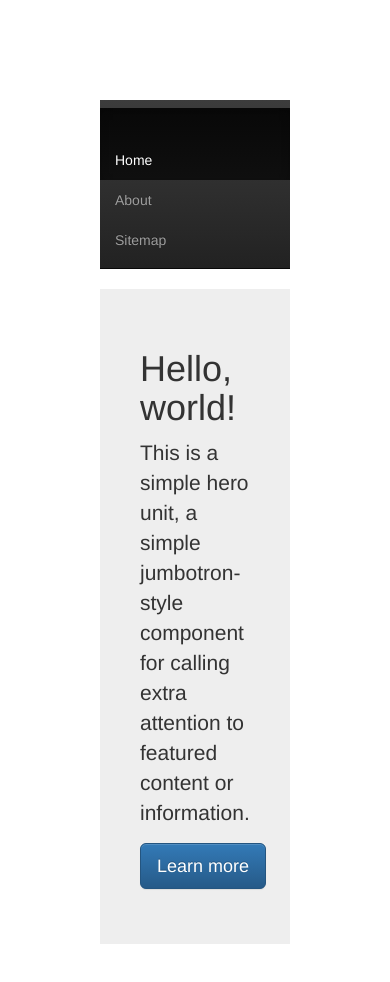
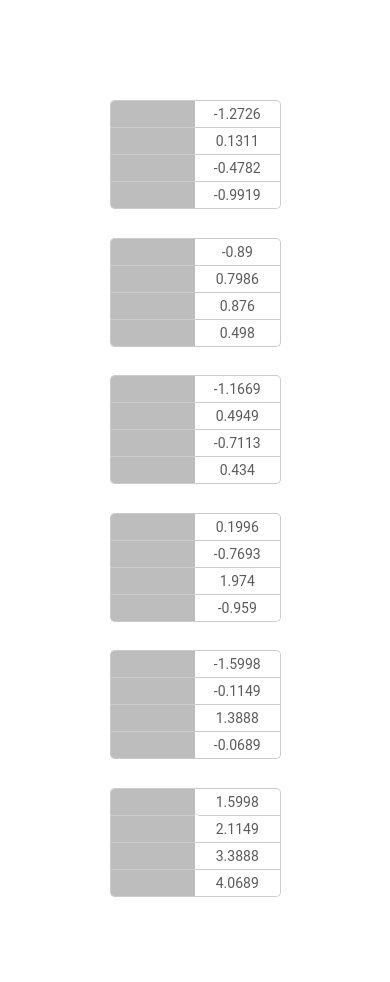
Before and after one commit to digitalenabler19/AutomationAnywhere_API_Integration, a website: page index.html in a window 390 px wide. Drawn offline with nearby package versions, Linux system fonts and the light colour scheme.

```diff
--- a/app/lib/controlRoomAPIs.js
+++ b/app/lib/controlRoomAPIs.js
@@ -1,6 +1,7 @@
 var request = require('request');
-module.exports.deployBot=function(botID,deviceIDs,botVariableObj){
+module.exports.deployBot=function(botID,deviceIDs,botVariableObj,io){
 	console.log('deployBot');
+	//io.emit('chat message', "about to deploy bot");
 	var botDetails={
  /* "fileId": req.body.botID,
   "deviceIds": req.body.deviceIDs,*/
@@ -47,7 +48,9 @@
 
             //res.send({status:"Deployment success"});
             return ({status:"Deployment success"});
+            //-----------------------------------------------
 
+  //-----------------------------------------
         }
         else if(response.statusCode == 404 )
         	 return ({status:"Device not found"});
--- a/index.html
+++ b/index.html
@@ -5,30 +5,278 @@
   <link rel="stylesheet" href="https://maxcdn.bootstrapcdn.com/bootstrap/3.3.1/css/bootstrap.min.css">
   <link rel="stylesheet" href="https://maxcdn.bootstrapcdn.com/bootstrap/3.3.1/css/bootstrap-theme.min.css">
   <script src="https://maxcdn.bootstrapcdn.com/bootstrap/3.3.1/js/bootstrap.min.js"></script>
+  <script language="javascript">
+
+
+</script>
+  <style>
+      .table {
+    display: table;
+    text-align: center;
+    width: 60%;
+    margin: 10% auto 0;
+    border-collapse: separate;
+    font-family: 'Roboto', sans-serif;
+    font-weight: 400;
+  }
+
+  .table_row {
+    display: table-row;
+  }
+
+  .theader {
+    display: table-row;
+  }
+
+  .table_header {
+    display: table-cell;
+    border-bottom: #ccc 1px solid;
+    border-top: #ccc 1px solid;
+    background: #bdbdbd;
+    color: #e5e5e5;
+    padding-top: 10px;
+    padding-bottom: 10px;
+    font-weight: 700;
+  }
+
+  .table_header:first-child {
+    border-left: #ccc 1px solid;
+    border-top-left-radius: 5px;
+  }
+
+  .table_header:last-child {
+    border-right: #ccc 1px solid;
+    border-top-right-radius: 5px;
+  }
+
+  .table_small {
+    display: table-cell;
+  }
+
+  .table_row > .table_small > .table_cell:nth-child(odd) {
+    display: none;
+    background: #bdbdbd;
+    color: #e5e5e5;
+    padding-top: 10px;
+    padding-bottom: 10px;
+  }
+
+  .table_row > .table_small > .table_cell {
+    padding-top: 3px;
+    padding-bottom: 3px;
+    color: #5b5b5b;
+    border-bottom: #ccc 1px solid;
+  }
+
+  .table_row > .table_small:first-child > .table_cell {
+    border-left: #ccc 1px solid;
+  }
+
+  .table_row > .table_small:last-child > .table_cell {
+    border-right: #ccc 1px solid;
+  }
+
+  .table_row:last-child > .table_small:last-child > .table_cell:last-child {
+    border-bottom-right-radius: 5px;
+  }
+
+  .table_row:last-child > .table_small:first-child > .table_cell:last-child {
+    border-bottom-left-radius: 5px;
+  }
+
+  .table_row:nth-child(2n+3) {
+    background: #e9e9e9;
+  }
+
+  @media screen and (max-width: 900px) {
+    .table {
+      width: 90%
+    }
+  }
+
+  @media screen and (max-width: 650px) {
+    .table {
+      display: block;
+    }
+    .table_row:nth-child(2n+3) {
+      background: none;
+    }
+    .theader {
+      display: none;
+    }
+    .table_row > .table_small > .table_cell:nth-child(odd) {
+      display: table-cell;
+      width: 50%;
+    }
+    .table_cell {
+      display: table-cell;
+      width: 50%;
+    }
+    .table_row {
+      display: table;
+      width: 100%;
+      border-collapse: separate;
+      padding-bottom: 20px;
+      margin: 5% auto 0;
+      text-align: center;
+    }
+    .table_small {
+      display: table-row;
+    }
+    .table_row > .table_small:first-child > .table_cell:last-child {
+      border-left: none;
+    }
+    .table_row > .table_small > .table_cell:first-child {
+      border-left: #ccc 1px solid;
+    }
+    .table_row > .table_small:first-child > .table_cell:first-child {
+      border-top-left-radius: 5px;
+      border-top: #ccc 1px solid;
+    }
+    .table_row > .table_small:first-child > .table_cell:last-child {
+      border-top-right-radius: 5px;
+      border-top: #ccc 1px solid;
+    }
+    .table_row > .table_small:last-child > .table_cell:first-child {
+      border-right: none;
+    }
+    .table_row > .table_small > .table_cell:last-child {
+      border-right: #ccc 1px solid;
+    }
+    .table_row > .table_small:last-child > .table_cell:first-child {
+      border-bottom-left-radius: 5px;
+    }
+    .table_row > .table_small:last-child > .table_cell:last-child {
+      border-bottom-right-radius: 5px;
+    }
+  }
+</style>
+
 </head>
 <body>
   <div style="margin:100px;">
-    <nav class="navbar navbar-inverse navbar-static-top">
-  <div class="container">
-    <a class="navbar-brand" href="/">Express HTML</a>
-    <ul class="nav navbar-nav">
-      <li class="active">
-        <a href="/">Home</a>
-      </li>
-      <li>
-        <a href="/about">About</a>
-      </li>
-      <li>
-        <a href="/sitemap">Sitemap</a>
-      </li>
-    </ul>
+
+  <div class="table" id="results">
+  <div class='theader'>
+    <div class='table_header'>Header One1</div>
+    <div class='table_header'>Header Two</div>
+    <div class='table_header'>Header Three</div>
+    <div class='table_header'>Header Four</div>
   </div>
-</nav>
-    <div class="jumbotron"  style="padding:40px;">
-      <h1>Hello, world!</h1>
-      <p>This is a simple hero unit, a simple jumbotron-style component for calling extra attention to featured content or information.</p>
-      <p><a class="btn btn-primary btn-lg" href="#" role="button">Learn more</a></p>
+  <div class='table_row'>
+    <div class='table_small'>
+      <div class='table_cell'></div>
+      <div class='table_cell'>-1.2726</div>
     </div>
+    <div class='table_small'>
+      <div class='table_cell'></div>
+      <div class='table_cell'>0.1311</div>
+    </div>
+    <div class='table_small'>
+      <div class='table_cell'></div>
+      <div class='table_cell'>-0.4782</div>
+    </div>
+    <div class='table_small'>
+      <div class='table_cell'></div>
+      <div class='table_cell'>-0.9919</div>
+    </div>
+  </div>
+  <div class='table_row'>
+    <div class='table_small'>
+      <div class='table_cell'></div>
+      <div class='table_cell'>-0.89</div>
+    </div>
+    <div class='table_small'>
+      <div class='table_cell'></div>
+      <div class='table_cell'>0.7986</div>
+    </div>
+    <div class='table_small'>
+      <div class='table_cell'></div>
+      <div class='table_cell'>0.876</div>
+    </div>
+    <div class='table_small'>
+      <div class='table_cell'></div>
+      <div class='table_cell'>0.498</div>
+    </div>
+  </div>
+  <div class='table_row'>
+    <div class='table_small'>
+      <div class='table_cell'></div>
+      <div class='table_cell'>-1.1669</div>
+    </div>
+    <div class='table_small'>
+      <div class='table_cell'></div>
+      <div class='table_cell'>0.4949</div>
+    </div>
+    <div class='table_small'>
+      <div class='table_cell'></div>
+      <div class='table_cell'>-0.7113</div>
+    </div>
+    <div class='table_small'>
+      <div class='table_cell'></div>
+      <div class='table_cell'>0.434</div>
+    </div>
+  </div>
+  <div class='table_row'>
+    <div class='table_small'>
+      <div class='table_cell'></div>
+      <div class='table_cell'>0.1996</div>
+    </div>
+    <div class='table_small'>
+      <div class='table_cell'></div>
+      <div class='table_cell'>-0.7693</div>
+    </div>
+    <div class='table_small'>
+      <div class='table_cell'></div>
+      <div class='table_cell'>1.974</div>
+    </div>
+    <div class='table_small'>
+      <div class='table_cell'></div>
+      <div class='table_cell'>-0.959</div>
+    </div>
+  </div>
+
+  <div class='table_row'>
+    <div class='table_small'>
+      <div class='table_cell'></div>
+      <div class='table_cell'>-1.5998</div>
+    </div>
+    <div class='table_small'>
+      <div class='table_cell'></div>
+      <div class='table_cell'>-0.1149</div>
+    </div>
+    <div class='table_small'>
+      <div class='table_cell'></div>
+      <div class='table_cell'>1.3888</div>
+    </div>
+    <div class='table_small'>
+      <div class='table_cell'></div>
+      <div class='table_cell'>-0.0689</div>
+    </div>
+
+  </div>
+
+   <div class='table_row'>
+    <div class='table_small'>
+      <div class='table_cell'></div>
+      <div class='table_cell'>1.5998</div>
+    </div>
+    <div class='table_small'>
+      <div class='table_cell'></div>
+      <div class='table_cell'>2.1149</div>
+    </div>
+    <div class='table_small'>
+      <div class='table_cell'></div>
+      <div class='table_cell'>3.3888</div>
+    </div>
+    <div class='table_small'>
+      <div class='table_cell'></div>
+      <div class='table_cell'>4.0689</div>
+    </div>
+
+  </div>
+
+</div>
   </div>
 </body>
 </html>
```
Also changed, not shown: app/routes/note_routes.js (+15 -4 lines), server.js (+45 -3 lines).
